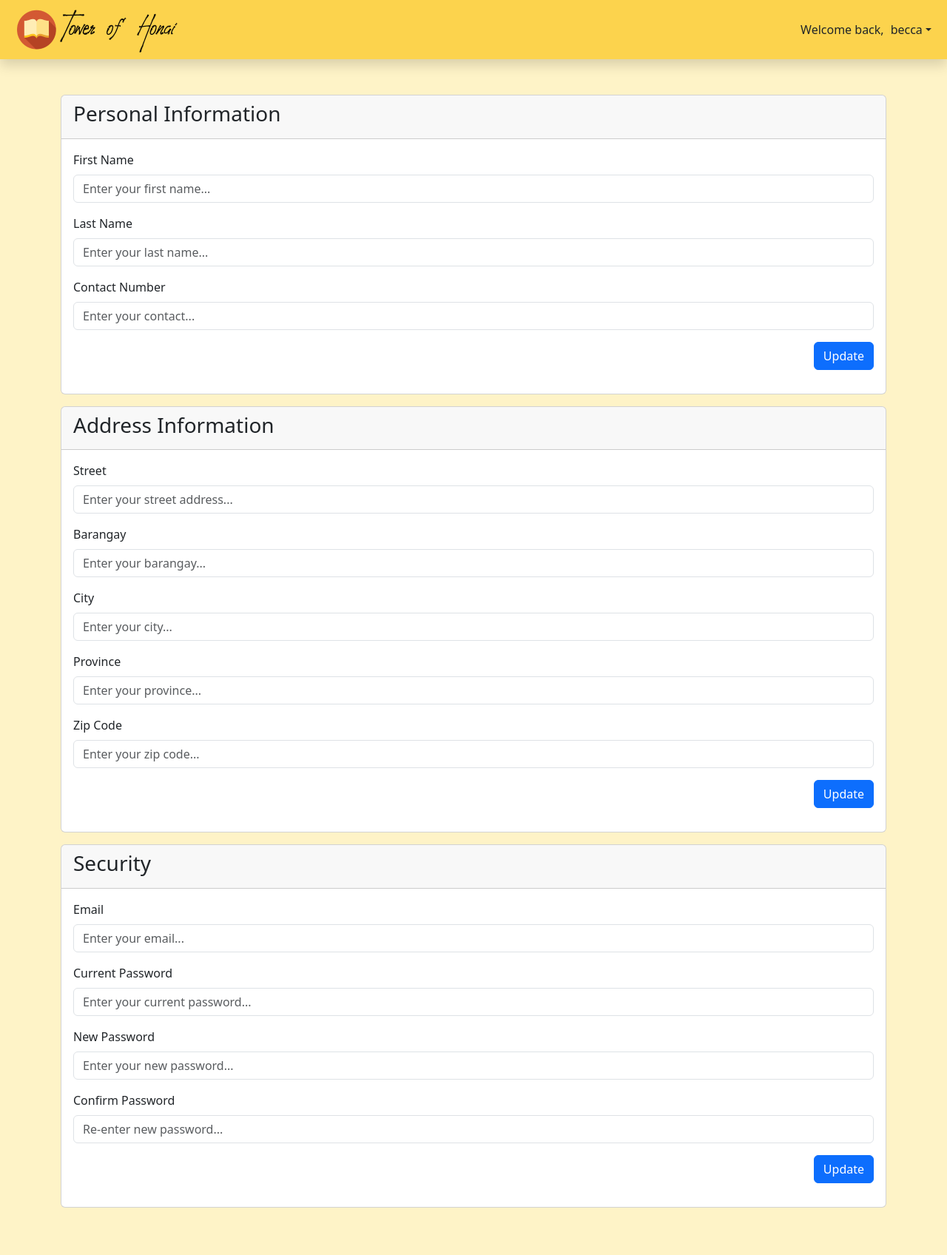
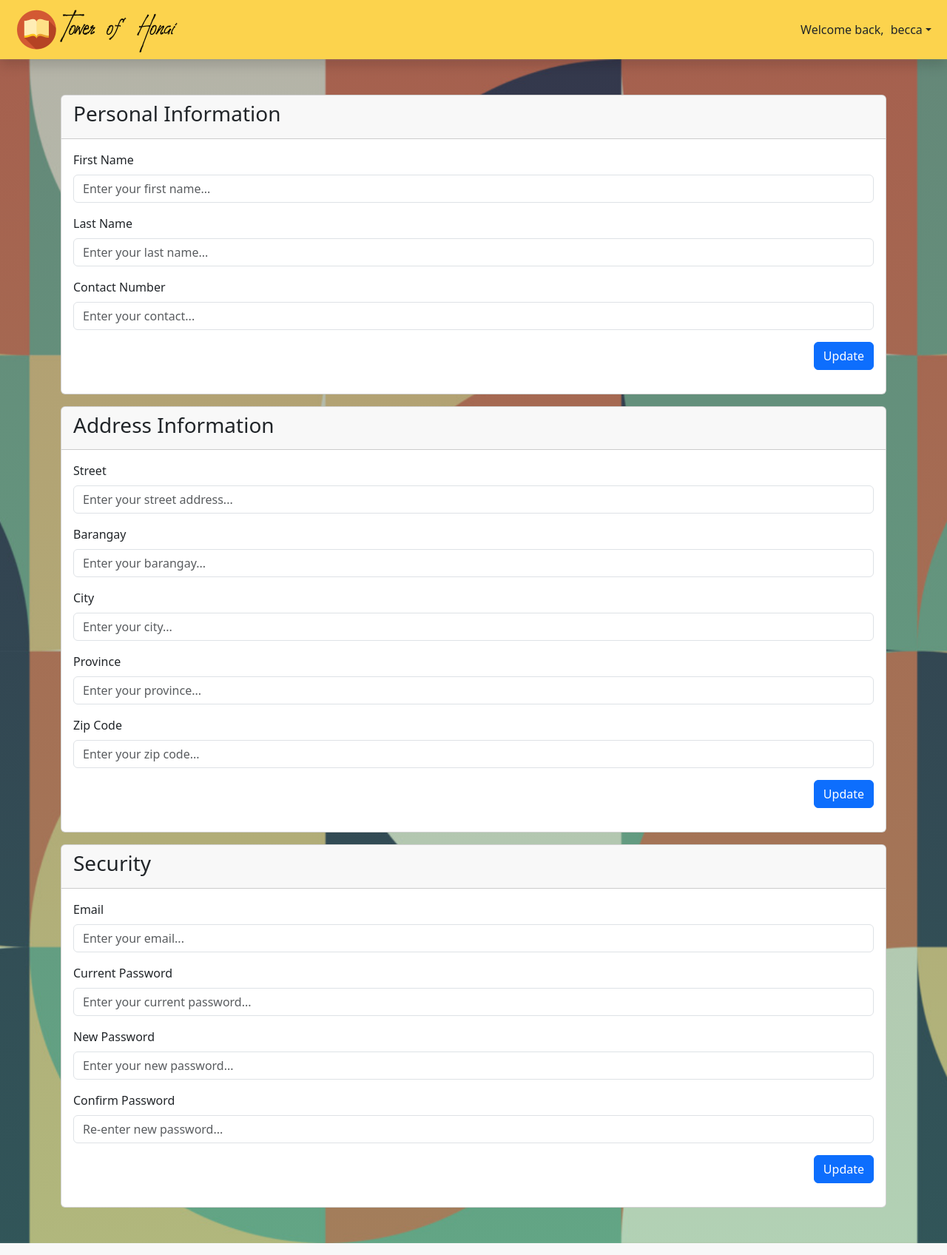
Before and after one commit to WilliamCorotan/db-library, a CodeIgniter app: page /database/profile in a window 1280 px wide. Shown: the whole page at 74% size. Run offline with CodeIgniter, Linux system fonts and the light colour scheme; a user stored in the database is signed in; data comes from the database, SQL or seed files in the repository; data that the repository does not hold is empty.

Commit message:
added bg image in profile page

```diff
--- a/application/views/pages/profile/index.php
+++ b/application/views/pages/profile/index.php
@@ -1,4 +1,15 @@
-<section id="profile-container" class="container py-5">
+<section id="profile-container" class="py-5 overflow-hidden" style="
+background-image: linear-gradient(to bottom,
+                    rgba(33, 37, 41, 0.3),
+                    rgba(25, 135, 84, 0.3)),
+                    url('<?= base_url("assets/images/site/bg/abstract-painting-01.jpg") ?>');
+background-repeat: no-repeat;
+background-position: center center;
+background-size: cover;
+min-height: calc(100vh - 80px) !important;
+max-height: calc(100vh - 80px) !important;
+">
+    <div class="container vh-100 overflow-scroll" style="padding-bottom: 10rem;">
         <!-- Personal Information Fields -->
         <article id="personal-information" class="card mb-3">
             <header class="card-header">
@@ -131,6 +142,7 @@
                 <?= form_close() ?>
             </main>
         </article>
+    </div>
 </section>
 
 <?php $this->load->view('components/user/profile_toast') ?>
```
Also changed, not shown: assets/images/site/bg/abstract-painting-01.jpg (added), assets/images/site/bg/bg-wave-01.jpg (added). Lines whose indentation alone changed are shown as unchanged.
